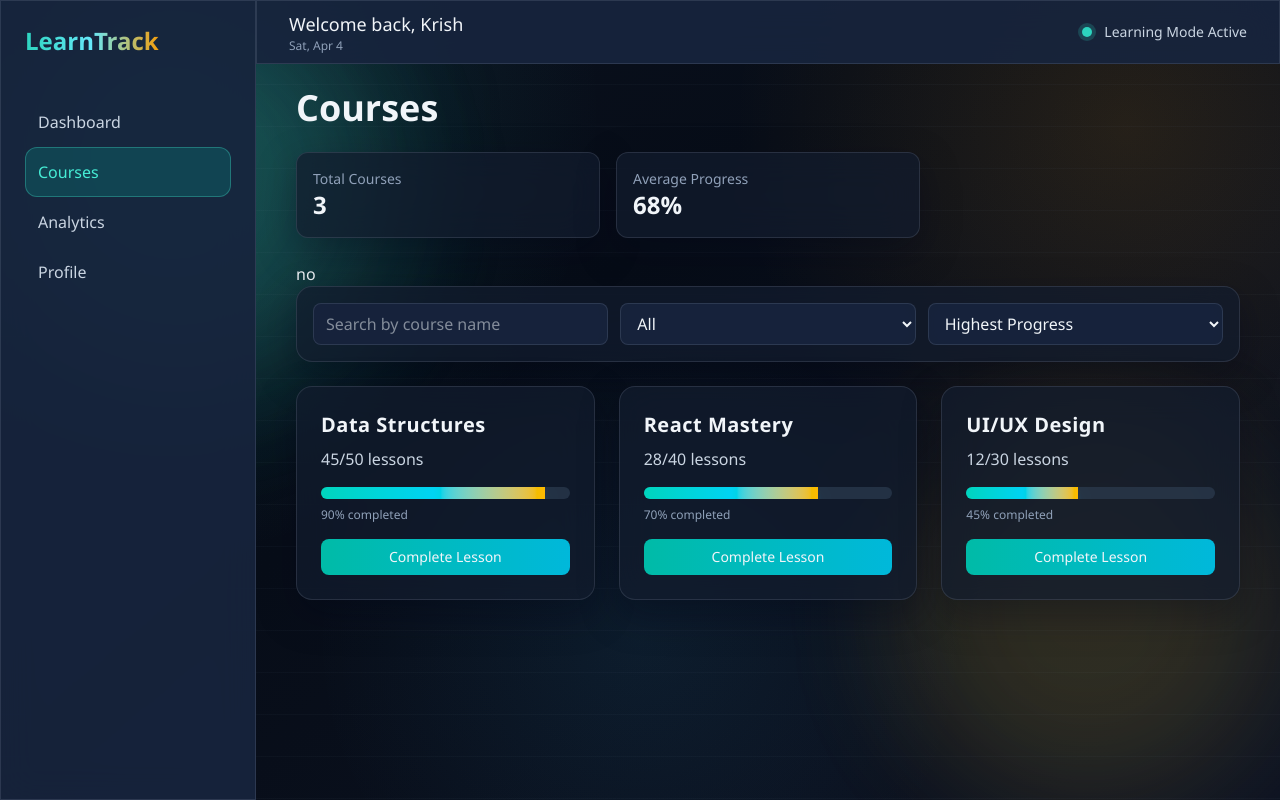
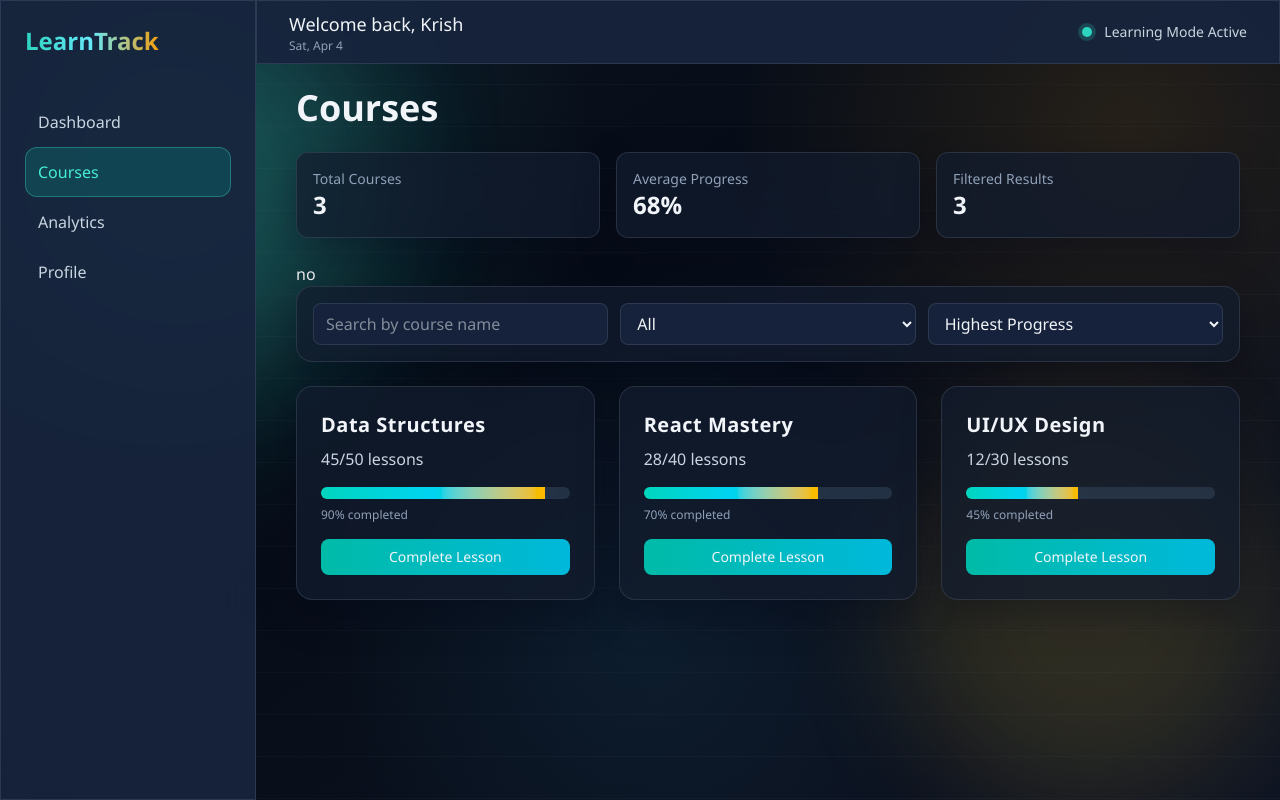
Before and after one commit to COZYkrish/Student-learning-dashboard, a React (Vite) app: page /courses in a window 1280 px wide. Built offline with nearby package versions, Linux system fonts and the light colour scheme.

Commit message:
Backdated commit

```diff
--- a/src/pages/Courses.jsx
+++ b/src/pages/Courses.jsx
@@ -55,10 +55,10 @@ function Courses() {
           <p className="text-slate-400 text-sm">Average Progress</p>
           <p className="text-2xl font-semibold">{avgProgress}%</p>
         </div>
-        {/* <div className="glass-panel rounded-xl p-4">
+        <div className="glass-panel rounded-xl p-4">
           <p className="text-slate-400 text-sm">Filtered Results</p>
           <p className="text-2xl font-semibold">{filtered.length}</p>
-        </div> */}
+        </div>
       </div>no
 
       <div className="glass-panel rounded-2xl p-4 mb-6 grid grid-cols-1 md:grid-cols-3 gap-3">
```
